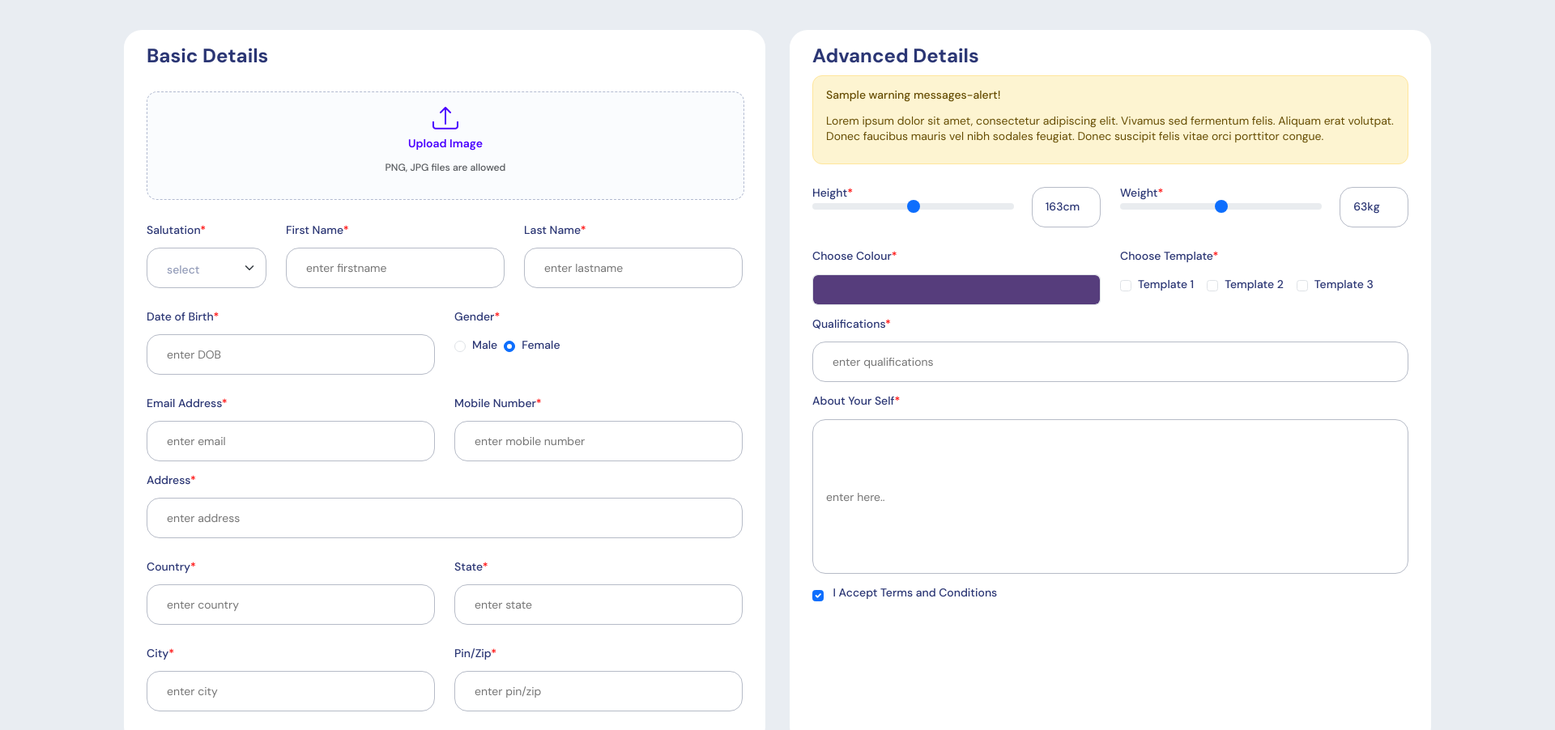
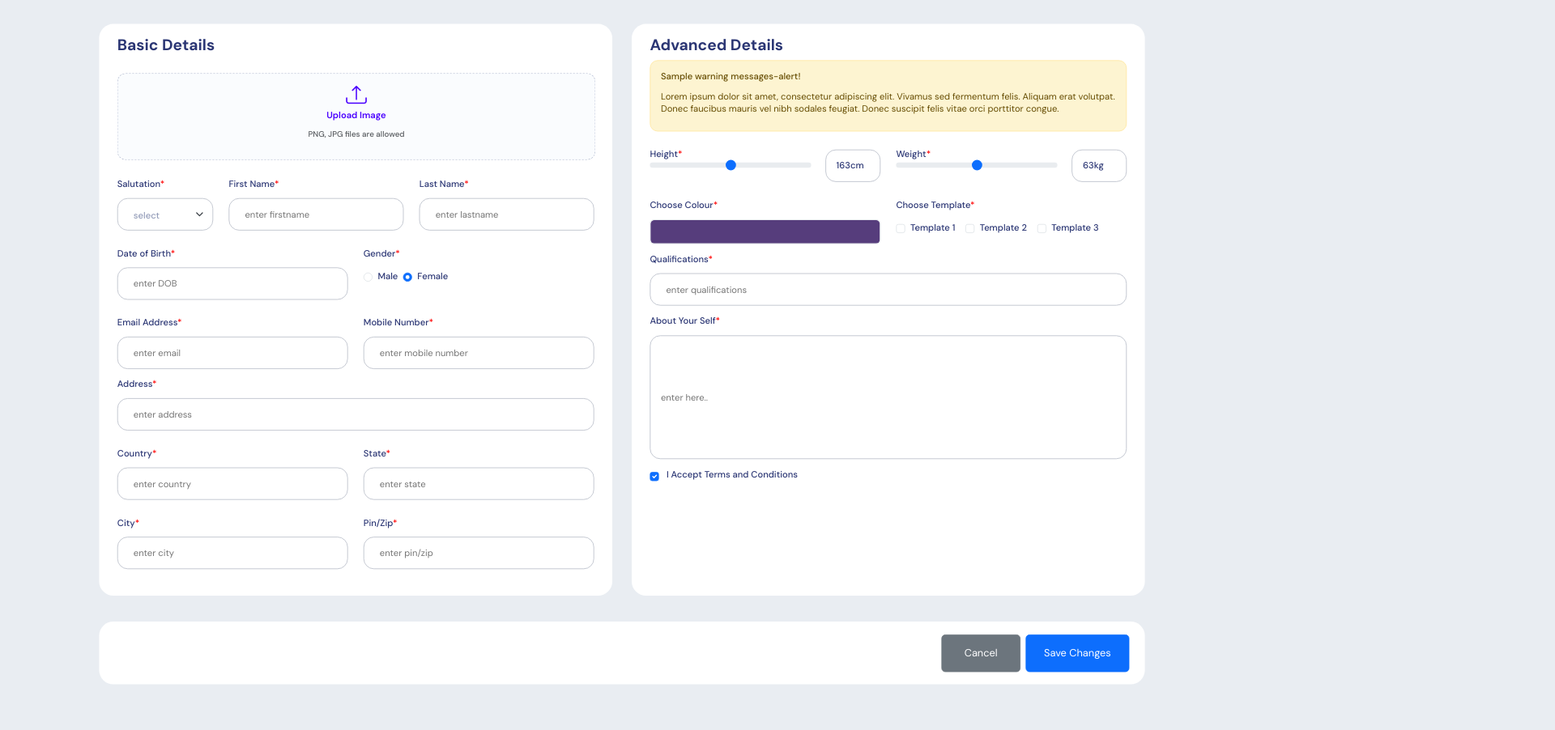
Before and after one commit to midhunharikumar17/Form-Project, a plain HTML site: page index.html in a window 1280 px wide. Shown: the top 902 px of the page at 81% size, 1920 px wide, since content can reach past the window. Drawn offline with nearby package versions, Linux system fonts and the light colour scheme.

Commit message:
width scaled

```diff
--- a/style.css
+++ b/style.css
@@ -8,7 +8,8 @@ body {
   background-color: (255, 255, 255, 1);
   background-color: rgba(233, 237, 242, 1);
   color: rgba(43, 54, 116, 1);
-
+  transform: scale(0.8);
+  transform-origin: top left;
 }
 .content-container{
   width: 1920px;
```
